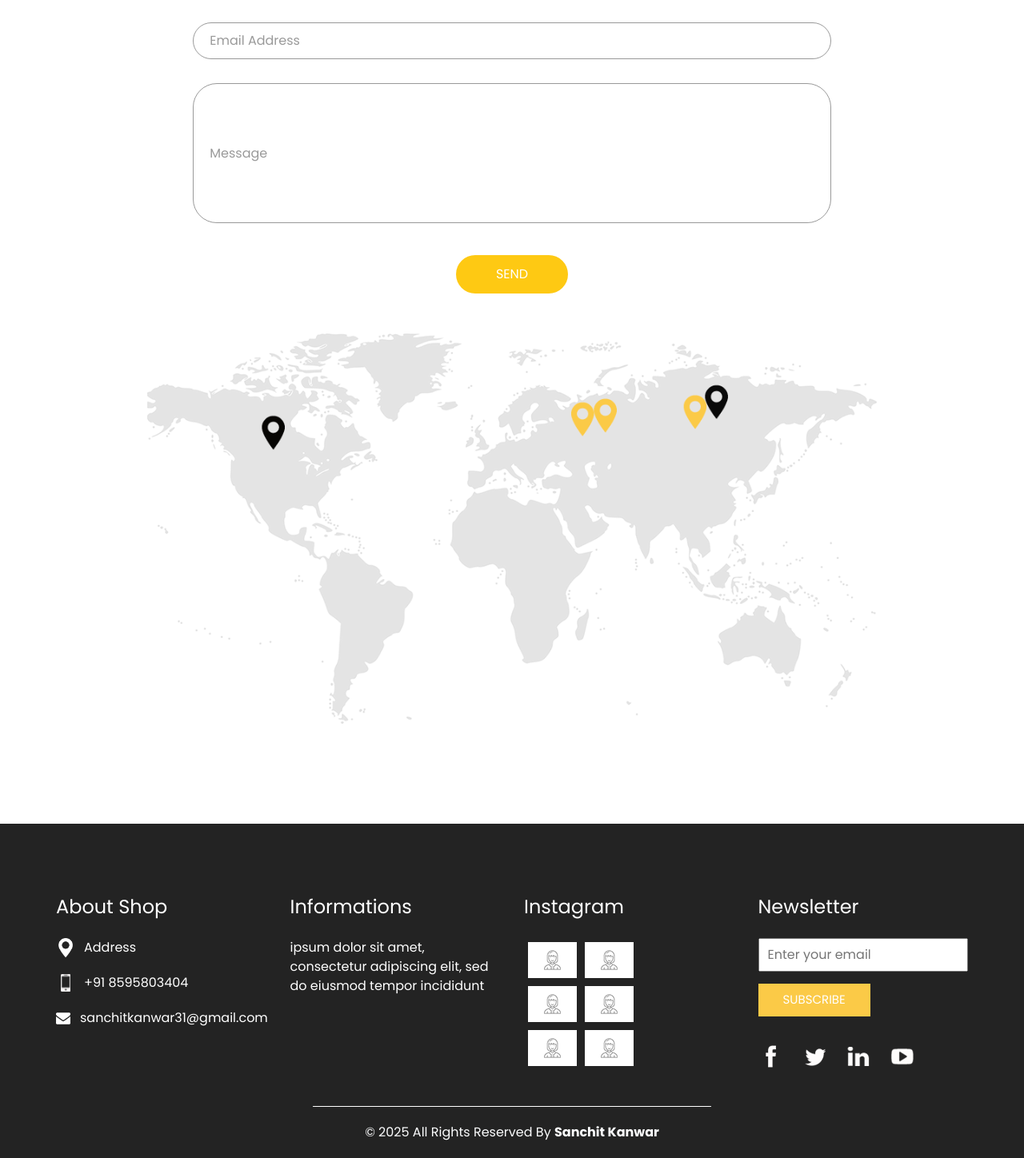
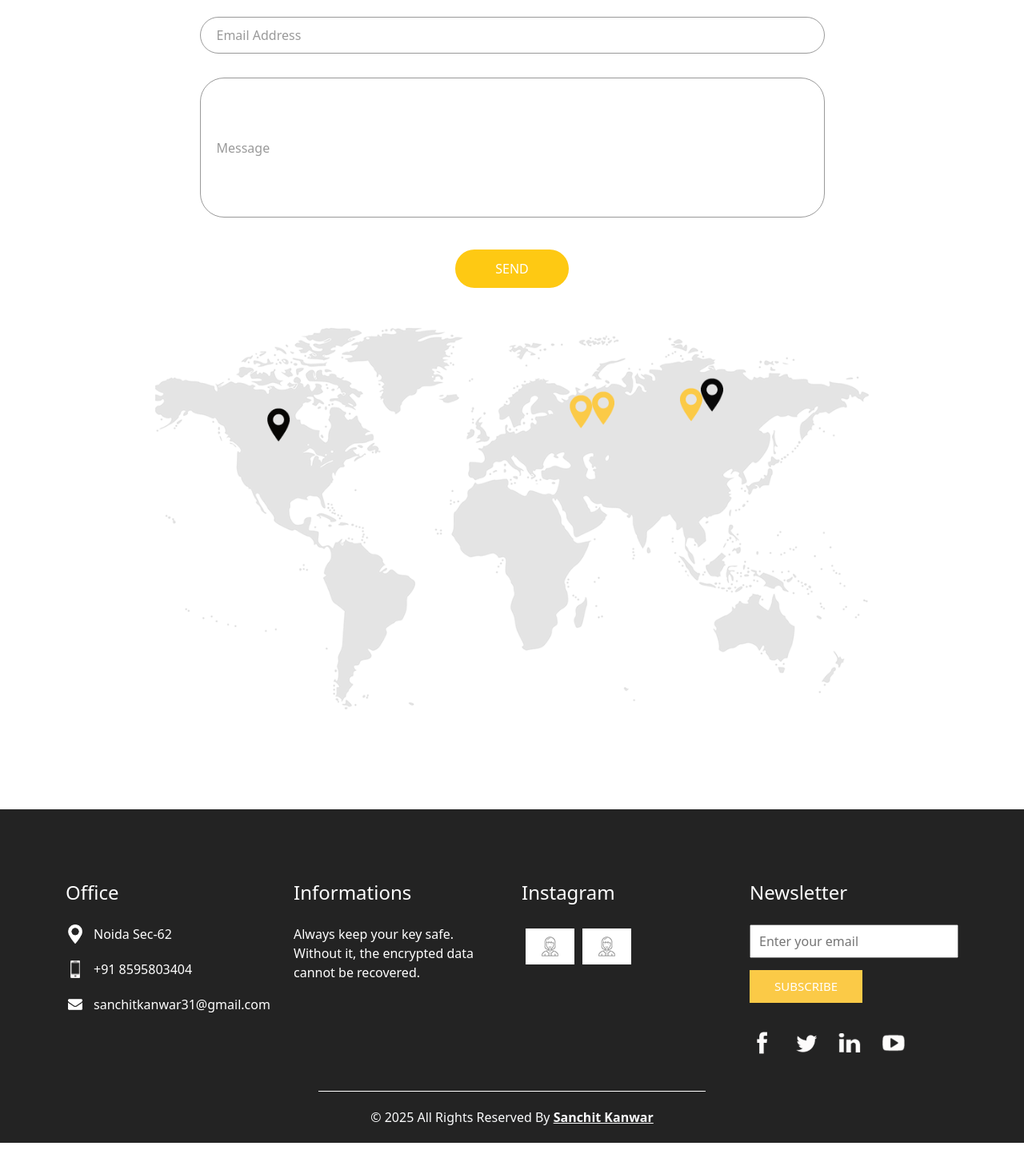
Before and after one commit to Sanchitkanwar31/Esigned_encryption, a React (Create React App) app: page /contact in a window 1280 px wide. Shown: the part 376-1824 px from the top of the page at 80% size. Built offline with nearby package versions, Linux system fonts and the light colour scheme.

Commit message:
Updated design

```diff
--- a/package.json
+++ b/package.json
@@ -7,12 +7,13 @@
     "@testing-library/jest-dom": "^6.6.3",
     "@testing-library/react": "^16.2.0",
     "@testing-library/user-event": "^13.5.0",
-    "bootstrap": "^5.3.3",
+    "bootstrap": "^5.3.5",
     "crypto-js": "^4.2.0",
     "image-encryption": "file:",
     "jquery": "^3.7.1",
     "owl.carousel": "^2.3.4",
     "react": "^19.0.0",
+    "react-bootstrap": "^2.10.9",
     "react-dom": "^19.0.0",
     "react-router-dom": "^7.2.0",
     "react-scripts": "^5.0.1",
--- a/src/App.js
+++ b/src/App.js
@@ -2,6 +2,8 @@ import React from 'react';
 import Slider from './components/slider';
 import Header from './components/header';
 import We_do from './components/we_do';
+import 'bootstrap/dist/css/bootstrap.min.css';
+
 
 import { NavLink, Route, Routes } from 'react-router-dom';
 
--- a/src/components/Footer.js
+++ b/src/components/Footer.js
@@ -8,12 +8,12 @@ function Footer() {
           <div className="row">
             <div className="col-md-3">
               <div className="info_contact">
-                <h5>About Shop</h5>
+                <h5>Office</h5>
                 <div>
                   <div className="img-box">
                     <img src="images/location-white.png" width="18px" alt="location" />
                   </div>
-                  <p>Address</p>
+                  <p>Noida Sec-62</p>
                 </div>
                 <div>
                   <div className="img-box">
@@ -32,7 +32,7 @@ function Footer() {
             <div className="col-md-3">
               <div className="info_info">
                 <h5>Informations</h5>
-                <p>ipsum dolor sit amet, consectetur adipiscing elit, sed do eiusmod tempor incididunt</p>
+                <p>Always keep your key safe. Without it, the encrypted data cannot be recovered.</p>
               </div>
             </div>
             <div className="col-md-3">
@@ -47,30 +47,6 @@ function Footer() {
                     </a>
                     <a href="/">
                       <div className="insta-box b-2">
-                        <img src="images/insta.png" alt="insta" />
-                      </div>
-                    </a>
-                  </div>
-                  <div>
-                    <a href="/">
-                      <div className="insta-box b-3">
-                        <img src="images/insta.png" alt="insta" />
-                      </div>
-                    </a>
-                    <a href="/">
-                      <div className="insta-box b-4">
-                        <img src="images/insta.png" alt="insta" />
-                      </div>
-                    </a>
-                  </div>
-                  <div>
-                    <a href="/">
-                      <div className="insta-box b-3">
-                        <img src="images/insta.png" alt="insta" />
-                      </div>
-                    </a>
-                    <a href="/">
-                      <div className="insta-box b-4">
                         <img src="images/insta.png" alt="insta" />
                       </div>
                     </a>
@@ -92,7 +68,7 @@ function Footer() {
                   <a href="https://twitter.com" target="_blank" rel="noopener noreferrer">
                     <img src="images/twitter.png" alt="twitter" />
                   </a>
-                  <a href="https://www.linkedin.com" target="_blank" rel="noopener noreferrer">
+                  <a href="https://www.linkedin.com/in/sanchit-kanwar-6aa039283/" target="_blank" rel="noopener noreferrer">
                     <img src="images/linkedin.png" alt="linkedin" />
                   </a>
                   <a href="https://www.youtube.com" target="_blank" rel="noopener noreferrer">
--- a/src/components/download.js
+++ b/src/components/download.js
@@ -10,7 +10,7 @@ function Download() {
               DOWNLOAD FILE ENCRYPTION SOFTWARE
             </h2>
             <p>
-              We have several encryption products to suit everyone, from basic file encryption to real-time secure file collaboration… and everything in-between. All our trials are fully functional for 30 days.
+              <h5>We have several encryption products to suit everyone, from basic file encryption to real-time secure file collaboration… and everything in-between. All our trials are fully functional.</h5>
             </p>
           </div>
           <div className="work_container layout_padding2">
@@ -30,7 +30,7 @@ function Download() {
         </div>
       </section>
 
-      <section className="client_section">
+      {/* <section className="client_section">
         <div className="container">
           <div className="heading_container">
             <h2>
@@ -99,11 +99,11 @@ function Download() {
             </div>
           </div>
         </div>
-      </section>
+      </section> */}
 
  {/* end client section */}
   {/* target section */}
-  <section className="target_section layout_padding2">
+  {/* <section className="target_section layout_padding2">
     <div className="container">
       <div className="row">
         <div className="col-md-3 col-sm-6">
@@ -144,6 +144,45 @@ function Download() {
             <h5>
               Cups of Coffee
             </h5>
+          </div>
+        </div>
+      </div>
+    </div>
+  </section> */}
+
+ <section className="contact_section layout_padding">
+    <div className="container">
+      <div className="heading_container">
+        <h2>
+          Request A Call Back
+        </h2>
+      </div>
+      <div className>
+        <div className>
+          <div className="row">
+            <div className="col-md-9 mx-auto">
+              <div className="contact-form">
+                <form action>
+                  <div>
+                    <input type="text" placeholder="Full Name " />
+                  </div>
+                  <div>
+                    <input type="text" placeholder="Phone Number" />
+                  </div>
+                  <div>
+                    <input type="email" placeholder="Email Address" />
+                  </div>
+                  <div>
+                    <input type="text" placeholder="Message" className="input_message" />
+                  </div>
+                  <div className="d-flex justify-content-center">
+                    <button type="submit" className="btn_on-hover">
+                      Send
+                    </button>
+                  </div>
+                </form>
+              </div>
+            </div>
           </div>
         </div>
       </div>
--- a/src/components/header.js
+++ b/src/components/header.js
@@ -33,14 +33,14 @@ function Header() {
                   <NavLink to="/contact" className={"nav-link"}>Help/Support</NavLink>
                   </li>
                 </ul>
-                <div className="user_option">
+                {/* <div className="user_option">
                   <a href="#">
                     <img src="images/user.png" alt="User" />
                   </a>
                   <form className="form-inline my-2 my-lg-0 ml-0 ml-lg-4 mb-3 mb-lg-0">
                     <button className="btn my-2 my-sm-0 nav_search-btn" type="submit"></button>
                   </form>
-                </div>
+                </div> */}
               </div>
             </div>
           </nav>
--- a/src/components/nav/Contact.js
+++ b/src/components/nav/Contact.js
@@ -39,9 +39,10 @@ function Contact() {
                     <input type="text" placeholder="Message" class="input_message"/>
                   </div>
                   <div class="d-flex justify-content-center">
-                    <button type="submit" class="btn_on-hover">
-                      Send
-                    </button>
+                  <a href="mailto:sanchitkanwar31@gmail.com?subject=Call%20Back%20Request&body=Full%20Name:%20%0APhone%20Number:%20%0AEmail:%20%0AMessage:" target="_blank">
+  <button type="button">Send</button>
+</a>
+
                   </div>
                 </form>
               </div>
--- a/src/components/nav/Programminggg.js
+++ b/src/components/nav/Programminggg.js
@@ -1,52 +1,44 @@
-import React from 'react'
+import React from 'react';
 
 function Programminggg() {
   return (
     <div>
-         <div className="">
       <header className="header_section">
-      <div className="container-fluid">
+        <div className="container-fluid"></div>
+      </header>
 
+      <section className="who_section py-5">
+        <div className="container">
+          <div className="row align-items-center">
+            {/* Image Side */}
+            <div className="col-md-5">
+              <div className="img-box text-center">
+                <img src="programming.png" alt="programming" className="img-fluid" />
               </div>
-    </header>
             </div>
 
-
-  <section className="who_section ">
-    <div className="container">
-      <div className="row">
-        <div className="col-md-5">
-          <div className="img-box">
-            <img src="programming.png" alt=""/><br></br>
-          </div>
-        </div>
+            {/* Text Side */}
             <div className="col-md-7">
               <div className="detail-box">
-            <div className="heading_container">
-              <h2>
-                Programming
-              </h2>
+                <div className="heading_container mb-4">
+                  <h2>Programming</h2>
                 </div>
                 <h5>
-              Encryption is the process of translating plain text data (plaintext) into something that appears to be random and meaningless (ciphertext).<br></br> Decryption is the process of converting ciphertext back to plain text.
-              To encrypt more than a small amount of data, symmetric encryption is used. <br></br>A symmetric key is used during both the encryption and decryption processes. To decrypt a particular piece of ciphertext, the key that was used to encrypt the data must be used.
+                  Encryption is the process of translating plain text data (plaintext) into something that appears to be random and meaningless (ciphertext).
+                  <br /><br />
+                  Decryption is the process of converting ciphertext back to plain text.
+                  To encrypt more than a small amount of data, symmetric encryption is used.
+                  <br /><br />
+                  A symmetric key is used during both the encryption and decryption processes.
+                  To decrypt a particular piece of ciphertext, the key that was used to encrypt the data must be used.
                 </h5>
-            <div>
-            </div>
               </div>
             </div>
           </div>
         </div>
       </section>
-
-
-
-
-
-
-
     </div>
-  )
+  );
 }
 
-export default Programminggg
+export default Programminggg;
--- a/src/components/slider.js
+++ b/src/components/slider.js
@@ -76,14 +76,14 @@ function Slider() {
           </div>
 
           {/* Carousel controls */}
-          <a className="carousel-control-prev" href="#carouselExampleIndicators" role="button" data-slide="prev">
+          {/* <a className="carousel-control-prev" href="#carouselExampleIndicators" role="button" data-slide="prev">
             <span className="carousel-control-prev-icon" aria-hidden="true"></span>
             <span className="sr-only">Previous</span>
           </a>
           <a className="carousel-control-next" href="#carouselExampleIndicators" role="button" data-slide="next">
             <span className="carousel-control-next-icon" aria-hidden="true"></span>
             <span className="sr-only">Next</span>
-          </a>
+          </a> */}
         </div>
       </div>
     </section>
@@ -91,3 +91,92 @@ function Slider() {
 }
 
 export default Slider;
+
+// import React, { useState, useEffect } from 'react';
+// import { NavLink } from 'react-router-dom';
+
+// function Slider() {
+//   const [index, setIndex] = useState(0);
+
+//   const handlePrev = () => {
+//     setIndex((prevIndex) => (prevIndex === 0 ? slides.length - 1 : prevIndex - 1));
+//   };
+
+//   const handleNext = () => {
+//     setIndex((prevIndex) => (prevIndex === slides.length - 1 ? 0 : prevIndex + 1));
+//   };
+
+//   const slides = [
+//     {
+//       heading: 'Welcome to our',
+//       title: 'ENCRYPTION WEBSITE',
+//       description:
+//         'This online tool provides encryption and decryption of any text with a random key. This tool uses a random key which nobody knows and hence provides utmost security for any text that you want to protect.',
+//     },
+//     {
+//       heading: 'Welcome to',
+//       title: 'Web Agency',
+//       description:
+//         'Lorem ipsum dolor sit amet, consectetur adipiscing elit, sed do eiusmod tempor incididunt ut labore et dolore magna aliqua.',
+//     },
+//     {
+//       heading: 'Welcome to',
+//       title: 'Our Service',
+//       description:
+//         'Curabitur pretium tincidunt lacus. Nulla gravida orci a odio. Nullam varius, turpis et commodo pharetra, est eros bibendum elit, nec luctus magna felis sollicitudin mauris.',
+//     },
+//   ];
+
+//   // Auto slide every 5 seconds
+//   useEffect(() => {
+//     const timer = setInterval(() => {
+//       handleNext();
+//     }, 5000); // 5000ms = 5 seconds
+
+//     return () => clearInterval(timer); // Cleanup on unmount
+//   }, []);
+
+//   return (
+//     <section className="slider_section position-relative">
+//       <div className="container">
+//         <div className="carousel-inner">
+//           <div className="row">
+//             <div className="col">
+//               <div className="detail-box text-center">
+//                 <h2>{slides[index].heading}</h2>
+//                 <h1>{slides[index].title}</h1>
+//                 <p>{slides[index].description}</p>
+//                 <div className="cta">
+//                   <NavLink to="/contact">Contact us</NavLink>
+//                 </div>
+//               </div>
+//             </div>
+//           </div>
+//         </div>
+
+//         {/* Carousel controls */}
+//         <button
+//           className="carousel-control-prev"
+//           role="button"
+//           onClick={handlePrev}
+//           style={{ background: 'none', border: 'none' }}
+//         >
+//           <span className="carousel-control-prev-icon" aria-hidden="true"></span>
+//           <span className="sr-only">Previous</span>
+//         </button>
+
+//         <button
+//           className="carousel-control-next"
+//           role="button"
+//           onClick={handleNext}
+//           style={{ background: 'none', border: 'none' }}
+//         >
+//           <span className="carousel-control-next-icon" aria-hidden="true"></span>
+//           <span className="sr-only">Next</span>
+//         </button>
+//       </div>
+//     </section>
+//   );
+// }
+
+// export default Slider;
--- a/src/components/tools/decryption_txt.js
+++ b/src/components/tools/decryption_txt.js
@@ -11,7 +11,7 @@ function DecryptPage() {
 
 
     try {
-      const response = await fetch("https://esigned-backend.onrender.com/decrypt", {
+      const response = await fetch("http://127.0.0.1:8000/decrypt", {
         method: "POST",
         headers: { "Content-Type": "application/json" },
         body: JSON.stringify({ text: encryptedText, key }),
--- a/src/components/tools/encrypt_txt_input.js
+++ b/src/components/tools/encrypt_txt_input.js
@@ -19,7 +19,7 @@ function EncryptPage() {
     //  IF ORIGINAL LOCALHOST:=const response = await fetch("http://127.0.0.1:8000/encrypt"https://esigned-backend.onrender.com/encrypt
 
     try {
-      const response = await fetch("https://esigned-backend.onrender.com/encrypt", {
+      const response = await fetch("http://127.0.0.1:8000/encrypt", {
   method: "POST",
   headers: {
     "Content-Type": "application/json",
--- a/src/components/tools/imagedecrypt.js
+++ b/src/components/tools/imagedecrypt.js
@@ -23,7 +23,7 @@ const DecryptImage = () => {
 
     try {
       setLoading(true);
-      const response = await fetch('https://esigned-backend.onrender.com/decode-image', {
+      const response = await fetch('http://127.0.0.1:8000/decode-image', {
         method: 'POST',
         body: formData,
       });
@@ -35,10 +35,12 @@ const DecryptImage = () => {
       const result = await response.json();
       setDecodedMessage(result.message);
       setSelectedImage(null);
-    } catch (error) {
+    }
+    catch (error) {
       console.error('Error decoding image:', error);
       setDecodedMessage('Error: Could not decode the image.');
-    } finally {
+    }
+    finally {
       setLoading(false);
     }
   };
--- a/src/components/tools/imageupload.js
+++ b/src/components/tools/imageupload.js
@@ -7,6 +7,8 @@ const EncryptImage = () => {
 
   const handleImageChange = (e) => {
     setSelectedImage(e.target.files[0]);
+    console.log(e.target.files[0]);
+
   };
 
   const handleSubmit = async (e) => {
@@ -22,7 +24,7 @@ const EncryptImage = () => {
     //https://esigned-backend.onrender.com/encode-image is used for deployment
     //http://localhost:8000/encode-image is used for local testing
     try {
-      const response = await fetch('https://esigned-backend.onrender.com/encode-image', {
+      const response = await fetch('http://127.0.0.1:8000/encode-image', {
         method: 'POST',
         body: formData,
       });
```
Also changed, not shown: src/components/nav/programming.png (added), 1 other file (tests, documents, lock files or other folders). Lines whose indentation alone changed are shown as unchanged.
